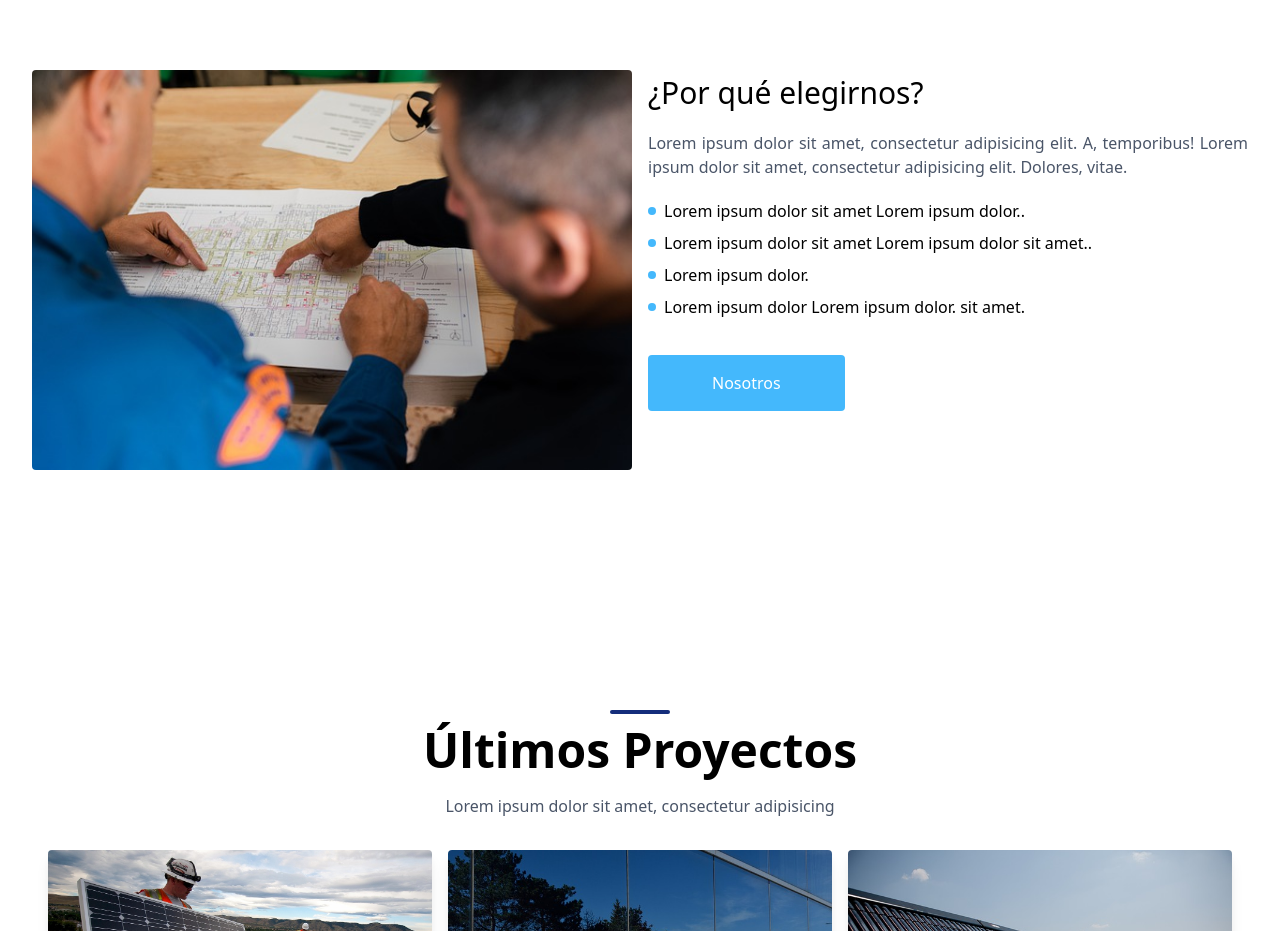
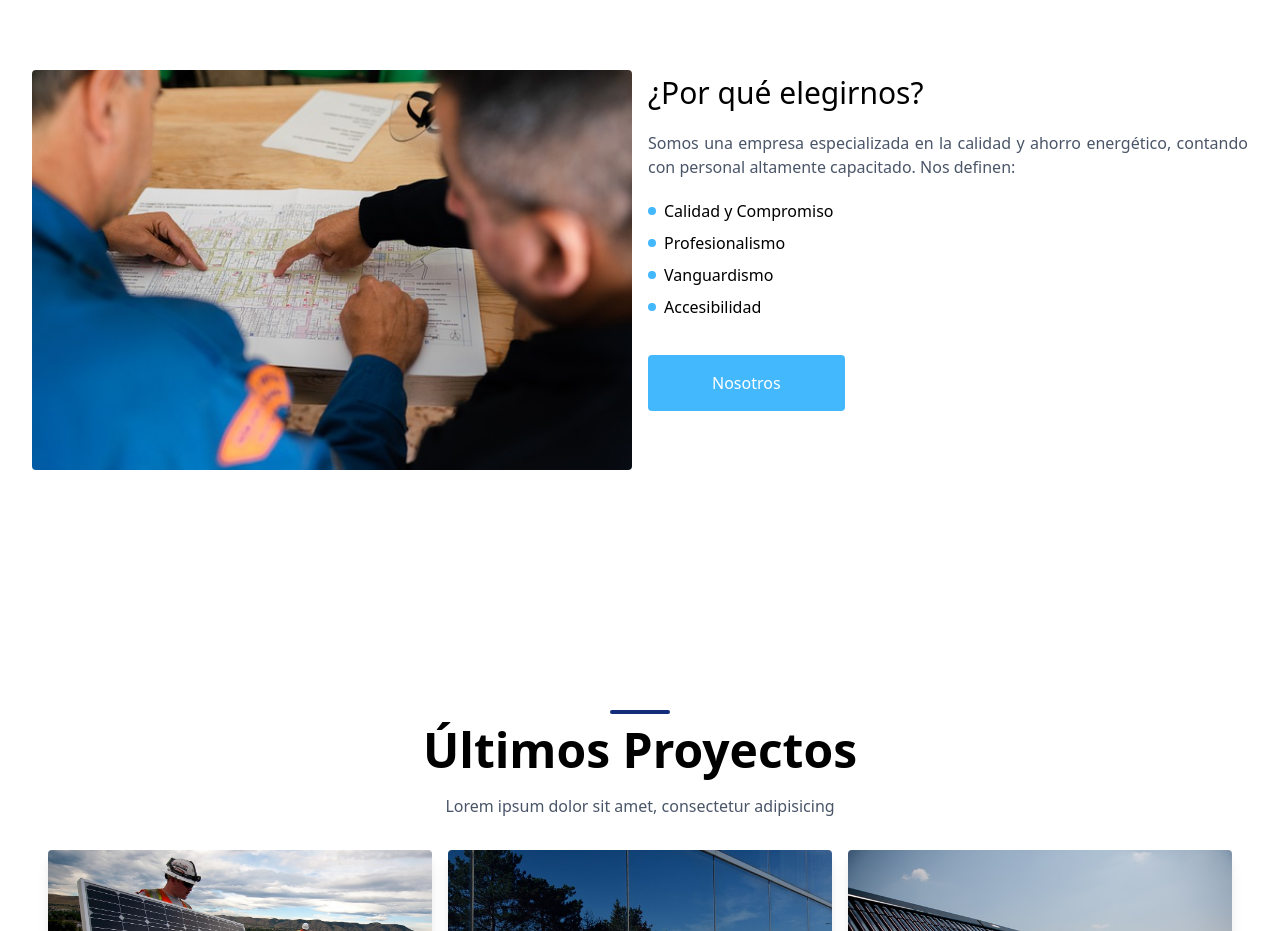
Before and after one commit to Jozaguts/proe-solar, a Nuxt app: page / in a window 1280 px wide. Shown: the part 1900-2831 px from the top of the page. Built offline with nearby package versions, Linux system fonts and the light colour scheme.

Commit message:
add content about zone

```diff
--- a/components/AboutArea.vue
+++ b/components/AboutArea.vue
@@ -6,12 +6,12 @@
         </div>
         <div class="content-container">
           <h1 class="text-3xl mb-4">¿Por qué elegirnos? </h1>
-          <p class="text-gray-700 text-justify mb-4">Lorem ipsum dolor sit amet, consectetur adipisicing elit. A, temporibus! Lorem ipsum dolor sit amet, consectetur adipisicing elit. Dolores, vitae.</p>
+          <p class="text-gray-700 text-justify mb-4">Somos una empresa especializada en la calidad y ahorro energético, contando con personal altamente capacitado. Nos definen:</p>
           <ul class="pb-8 ">
-            <li class="text-left text-base li-text-custom pl-4 leading-loose">Lorem ipsum dolor sit amet Lorem ipsum dolor..</li>
-            <li class="text-left text-base li-text-custom pl-4 leading-loose">Lorem ipsum dolor sit amet Lorem ipsum dolor sit amet..</li>
-            <li class="text-left text-base li-text-custom pl-4 leading-loose">Lorem ipsum dolor.</li>
-            <li class="text-left text-base li-text-custom pl-4 leading-loose">Lorem ipsum dolor Lorem ipsum dolor. sit amet.</li>
+            <li class="text-left text-base li-text-custom pl-4 leading-loose">Calidad y Compromiso</li>
+            <li class="text-left text-base li-text-custom pl-4 leading-loose">Profesionalismo</li>
+            <li class="text-left text-base li-text-custom pl-4 leading-loose">Vanguardismo</li>
+            <li class="text-left text-base li-text-custom pl-4 leading-loose">Accesibilidad</li>
           </ul>
           <button class="bg-info-color text-white px-16 py-4 rounded text-center ">Nosotros</button>
         </div>
```
Also changed, not shown: store/store.js (added).
